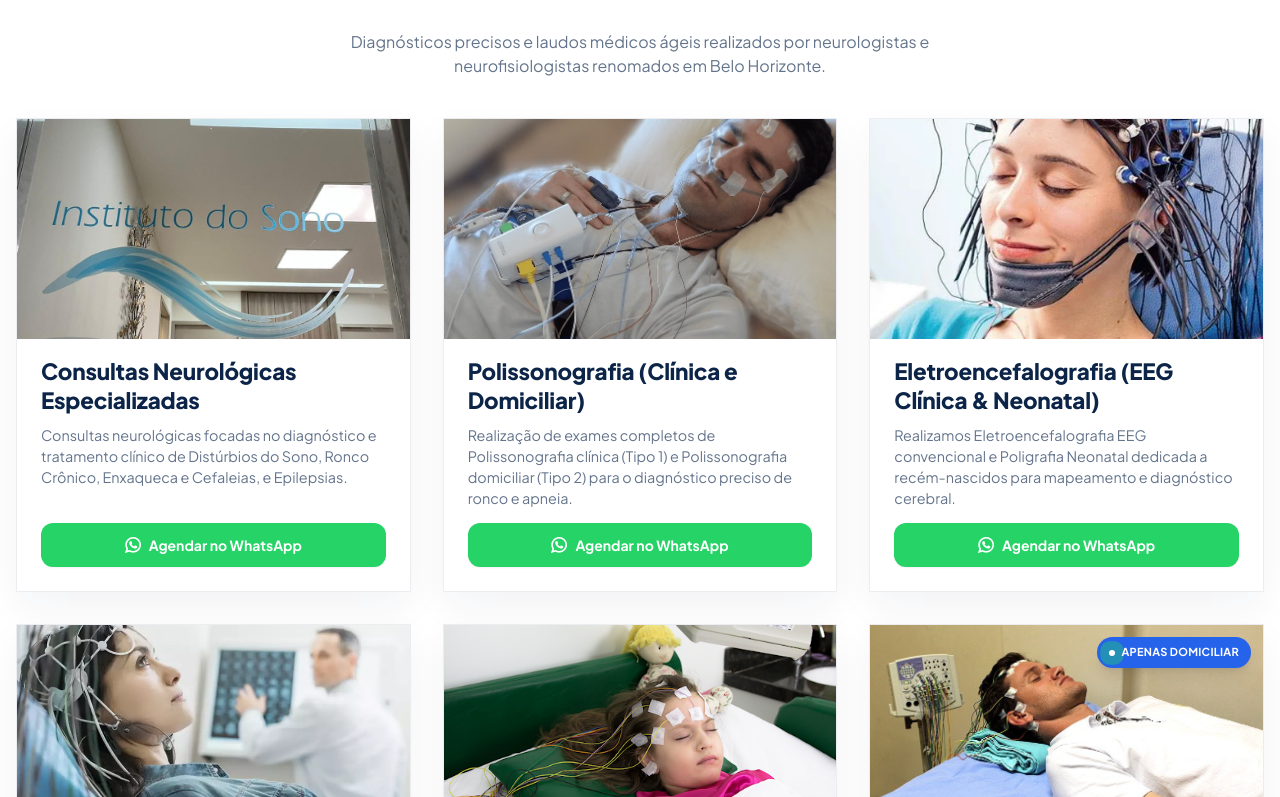
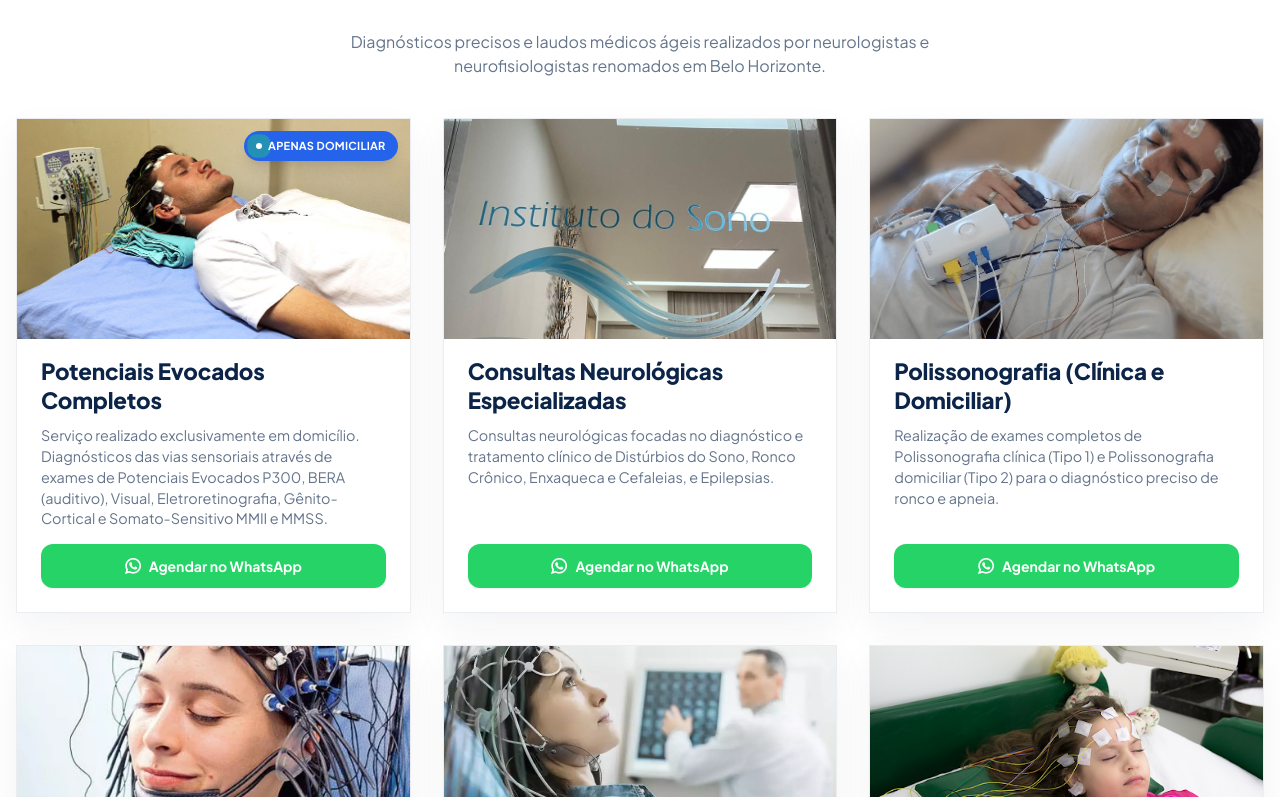
Before and after one commit to t0non/InstitutoDoSono, a Next.js app: page / in a window 1280 px wide. Shown: the part 1983-2780 px from the top of the page. Built offline with nearby package versions, Linux system fonts and the light colour scheme.

Commit message:
feat: move Potenciais Evocados to first position and add custom highlighted border frame

```diff
--- a/src/components/landing/services.tsx
+++ b/src/components/landing/services.tsx
@@ -5,6 +5,12 @@ import { config } from '@/lib/config';
 import { WhatsAppIcon } from '../icons';
 
 const exams = [
+  {
+    title: 'Potenciais Evocados Completos',
+    description: 'Serviço realizado exclusivamente em domicílio. Diagnósticos das vias sensoriais através de exames de Potenciais Evocados P300, BERA (auditivo), Visual, Eletroretinografia, Gênito-Cortical e Somato-Sensitivo MMII e MMSS.',
+    image: '/images/Potenciais Evocados Completos.jpg',
+    badge: 'Apenas Domiciliar',
+  },
   {
     title: 'Consultas Neurológicas Especializadas',
     description: 'Consultas neurológicas focadas no diagnóstico e tratamento clínico de Distúrbios do Sono, Ronco Crônico, Enxaqueca e Cefaleias, e Epilepsias.',
@@ -29,12 +35,6 @@ const exams = [
     title: 'Vídeo-Eletroencefalografia (VEEG)',
     description: 'Monitoramento contínuo em vídeo associado ao EEG para avaliação de crises convulsivas de difícil controle em crianças e adultos.',
     image: '/images/Vídeo-Eletroencefalografia (VEEG).png',
-  },
-  {
-    title: 'Potenciais Evocados Completos',
-    description: 'Serviço realizado exclusivamente em domicílio. Diagnósticos das vias sensoriais através de exames de Potenciais Evocados P300, BERA (auditivo), Visual, Eletroretinografia, Gênito-Cortical e Somato-Sensitivo MMII e MMSS.',
-    image: '/images/Potenciais Evocados Completos.jpg',
-    badge: 'Apenas Domiciliar',
   }
 ];
 
@@ -49,7 +49,10 @@ export default function Services() {
 
         <div className="grid grid-cols-1 md:grid-cols-2 lg:grid-cols-3 gap-6 lg:gap-8">
           {exams.map((exam, index) => (
-            <article className="exam-card" key={index}>
+            <article
+              className={`exam-card ${exam.badge ? 'border-2 border-[#2563eb] shadow-[0_0_20px_rgba(37,99,235,0.15)] ring-4 ring-blue-50 relative z-10' : ''}`}
+              key={index}
+            >
               <div className="exam-img-wrapper relative">
                 {exam.badge && (
                   <span className="absolute top-3 right-3 z-10 bg-[#2563eb] text-white text-[11px] font-bold px-3 py-1.5 rounded-full shadow-lg flex items-center gap-1.5 uppercase tracking-wide">
```
